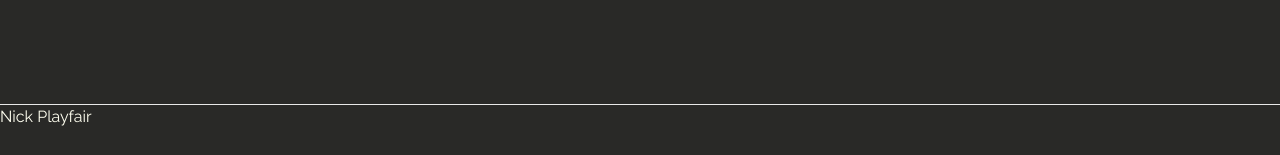
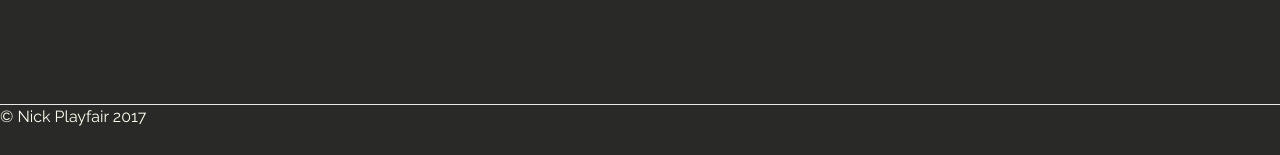
Before and after one commit to nplayfair/personal-site-dev, a Jekyll site: the page built from index.md, in a window 1280 px wide. Shown: the part 742-897 px from the top of the page. Built offline with Jekyll 4.4.1, drawn with Linux system fonts in a browser that asks for light colours.

Commit message:
footer copyright message

```diff
--- a/_includes/footer.html
+++ b/_includes/footer.html
@@ -1,9 +1,11 @@
 <footer class="site-footer">
-  <p>
-    {% if site.author %}
-      {{ site.author | escape }}
-    {% else %}
-      {{ site.title | escape }}
-    {% endif %}
-    </p>
+	<div class="copyright">
+			&copy;
+	    {% if site.author %}
+	      {{ site.author | escape }}
+	    {% else %}
+	      {{ site.title | escape }}
+	    {% endif %}
+	    2017
+  </div>
 </footer>
```
